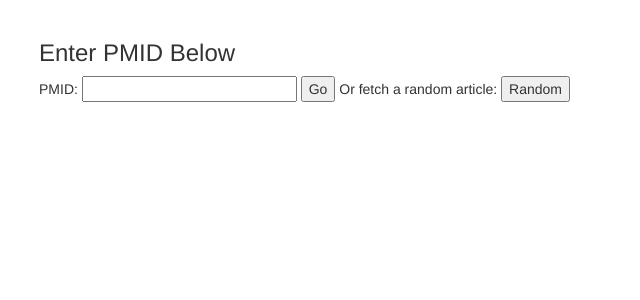
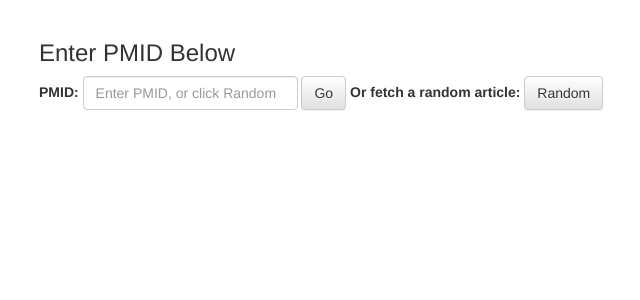
Before and after one commit to ehoppmann/PMCnetworks, a Flask app: page /index in a window 1280 px wide. Shown: the top 300 px of the page, without its empty margins (31-671 px from the left). Run offline with Flask 2, Linux system fonts and the light colour scheme; data that the repository does not hold is empty; some libraries are stand-ins or nearby versions.

Commit message:
webapp improved styling and error handling

```diff
--- a/flask-webapp/app.py
+++ b/flask-webapp/app.py
@@ -204,12 +204,11 @@ def index():
         title = query_db_full('SELECT title FROM meta WHERE pmid = ?', [PMID], one=True)[0]
     else:
         PMID = getitem(args, 'PMID', '')
-        #check that it exists, if not set PMID to "PMID_DOES_NOT_EXIST_IN_DB"
         try:
             title = query_db_full('SELECT title FROM meta WHERE pmid = ?', [PMID], one=True)[0]
         except TypeError:
-            PMID = "PMID_DOES_NOT_EXIST_IN_DB"
-    if PMID != '' and PMID != "PMID_DOES_NOT_EXIST_IN_DB":
+            PMID = ""
+    if PMID != '':
         citegraph = buildcitenetwork(PMID, query_db_graph, query_db_full, 2, 2)
         citenetwork = unicode(json.dumps(json_graph.node_link_data(citegraph, attrs={'source': 'source',
                                                                                      'target': 'target',
@@ -228,12 +227,11 @@ def index():
         tfidfkey = ''
         journal = query_db_full('SELECT journal_id FROM meta WHERE pmid = ?', [PMID], one=True)[0]
         incitep = int(incitepercentile(PMID, query_db_full, query_db_graph))
-        barcolorscheme = map(rgbtohex, colorbrewer.PiYG[10])
+        barcolorscheme = map(rgbtohex, colorbrewer.RdYlGn[10])
         if incitep > 0 and incitep < 100:
             incitecol = barcolorscheme[incitep/10]
         else:
             incitecol = 'f7f7f7'
-
         html = flask.render_template(
             'index.html',
             PMID = PMID,
--- a/flask-webapp/templates/index.html
+++ b/flask-webapp/templates/index.html
@@ -109,12 +109,13 @@
 		<div class="starter-template">
 		    <br>
   			<h3>Enter PMID Below</h3>
-			<form name="pmid" method='GET'>
-			PMID: <input type="text" name="PMID" style="width: 215px" value={{PMID|safe}}>
-			<button type="submit">Go</button>
-			Or fetch a random article: <button type="submit" name="randompmid" value="1">Random</button>
+			<form name="pmid" method='GET' class="form-inline">
+			<label>PMID: </label> <input type="text" name="PMID" style="width: 215px" value="{{PMID|safe}}" class = "form-control tooltipster" placeholder="Enter PMID, or click Random" title = "PMID = PubMed identifier, used to uniquely identify publications in the PubMed Central database. If entered PMID is not in scraped dataset, your query will return blank.">
+			<button type="submit" class="btn btn-default">Go</button>
+			<label>Or fetch a random article: </label>
+			<button type="submit" name="randompmid" value="1" class="btn btn-default tooltipster" title="Only returns articles with at least a moderate number of citations, to keep things interesting :)">Random</button>
 			</form>
-			{% if PMID != '' and PMID != "PMID_DOES_NOT_EXIST_IN_DB"%}
+			{% if PMID != ''%}
 			<h4>Publication information: </h4>
             Title: {{ title | safe }} <br>
             Journal Abbreviation: {{ journal | safe }} <br>
@@ -129,8 +130,13 @@
 				<div class="skill-bar-percent">{{incitep | safe}}%</div>
 			</div>
 		</div>
-		<div style = "text-indent: 50px; font-weight: bold">Incoming and outgoing citation network for selected paper (to two levels deep in each direction):</div>
+		<div class="container-fluid text-center">
+			<h4>Incoming and outgoing citation network for selected paper (to two degrees):</h4>
+			</div>
         <div id = "plotarea"></div>
+		<div class="container-fluid text-center">
+			<p class="bg-success">Hint: try clicking and dragging the nodes. Then try clicking without dragging on nodes with full publication information. </p>
+		</div>
 		</div>
 		<script>
 		jQuery('.skillbar').each(function(){
```
